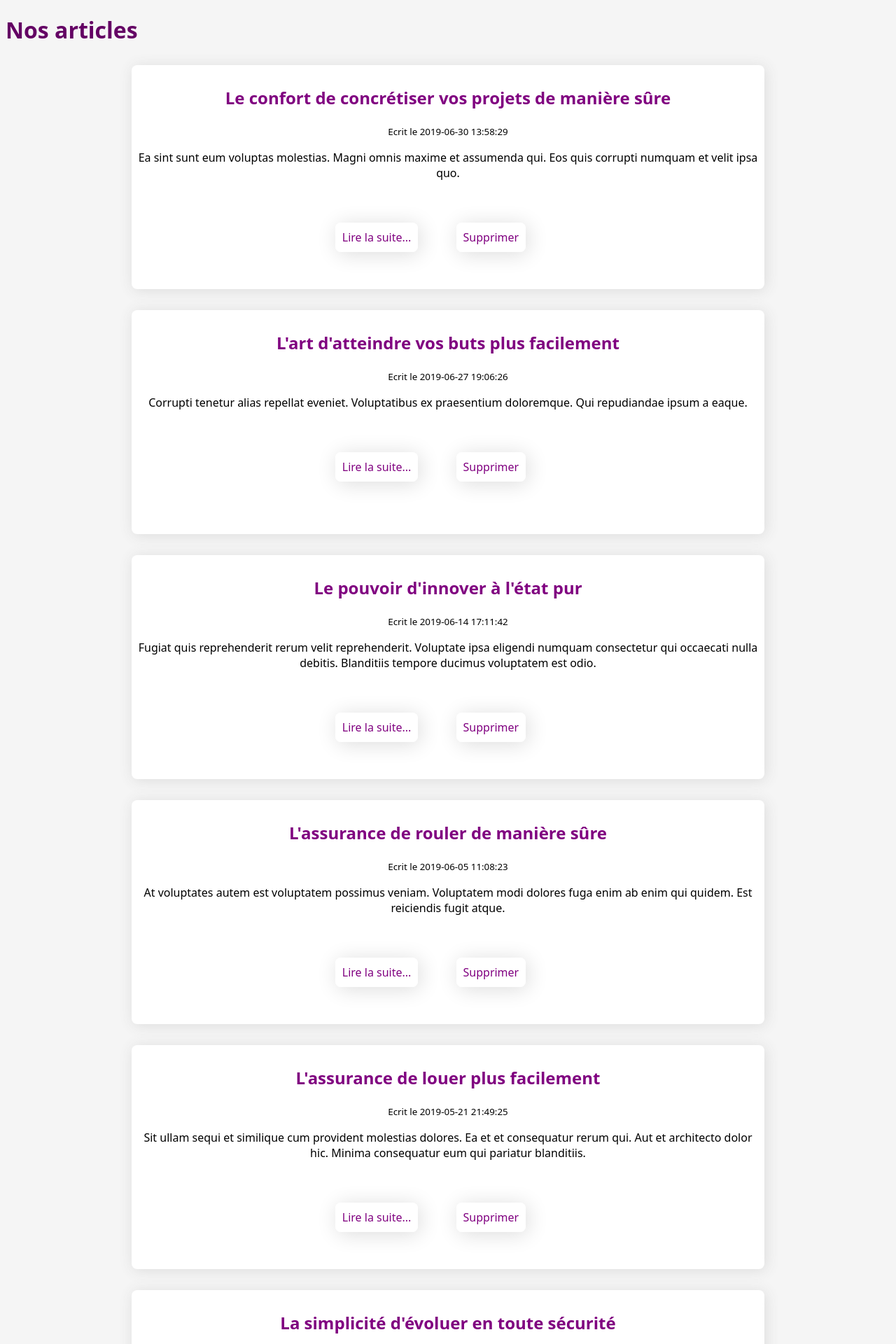
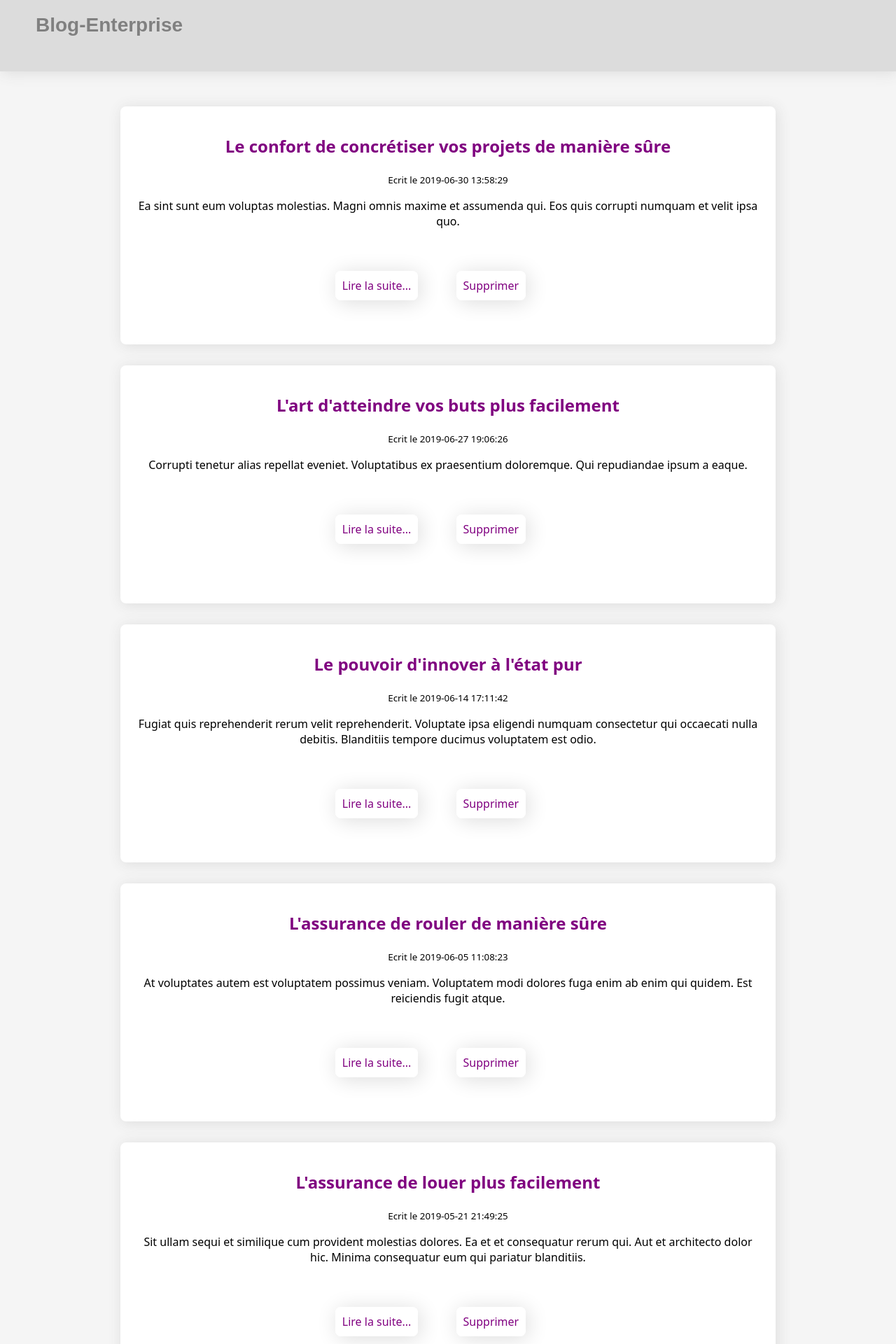
Before and after one commit to Seb88360/final, a PHP site: page / in a window 1280 px wide. Shown: the top 1920 px of the page at 70% size. Run offline with PHP 8.4, Linux system fonts and the light colour scheme; data comes from the database, SQL or seed files in the repository.

Commit message:
deuxieme commit

```diff
--- a/templates/articles/index.html.php
+++ b/templates/articles/index.html.php
@@ -1,11 +1,10 @@
-<h1>Nos articles</h1>
+<?php foreach ($articles as $article) : ?>
 
-
-<?php foreach ($articles as $article) : ?>
     <div id="blocArticle">
         <h2><?= $article['title'] ?></h2>
         <small>Ecrit le <?= $article['created_at'] ?></small>
         <p><?= $article['introduction'] ?></p>
+
         <div id="divLireSupp">
             <a class="lireSupp" href="index.php?controller=article&task=show&id=<?= $article['id'] ?>">Lire la suite...</a>
             <a class="lireSupp" href="index.php?controller=article&task=delete&id=<?= $article['id'] ?>" onclick="return window.confirm(`Êtes vous sur de vouloir supprimer cet article ?!`)">Supprimer</a>
--- a/templates/layout.html.php
+++ b/templates/layout.html.php
@@ -7,8 +7,13 @@
     <meta http-equiv="X-UA-Compatible" content="ie=edge">
 
     <link rel="stylesheet" href="templates/style.css">
-    <title>Mon superbe blog - <?= $pageTitle ?></title>
+    <title>Blog Entreprise - <?= $pageTitle ?></title>
 </head>
+
+<header>
+    <a href="index.php"><h1 id="h1Header">Blog-Enterprise</h1></a>
+
+</header>
 
 <body>
     <?= $pageContent ?>
--- a/templates/style.css
+++ b/templates/style.css
@@ -1,10 +1,27 @@
+header{
+    height: 100px;
+    background-color: rgb(220, 220, 220);
+    margin-bottom: 50px;
+    border: 1px solid rgb(220, 220, 220);
+    box-shadow: 2px 2px 20px rgb(220, 220, 220);
+}
+header a{
+    text-decoration: none;
+}
 body{
+    margin: 0;
+    padding: 0;
     font-family: system-ui, -apple-system, BlinkMacSystemFont, 'Segoe UI', Roboto, Oxygen, Ubuntu, Cantarell, 'Open Sans', 'Helvetica Neue', sans-serif;
     background-color: whitesmoke;
 }
+#h1Header{
+    color: grey;
+    padding-left: 50px;
+    font-family: Arial;
+    font-size: 28px;
+}
 h1{
     color: rgb(100, 1, 100);
-    height: 50px;
 }
 h2{
     color: purple;
@@ -24,7 +41,7 @@ h3{
     width: 70%;
     margin-bottom: 30px;
     height: 300px;
-    padding: 10px 10px;
+    padding: 20px 20px;
     box-shadow: 2px 2px 20px rgb(220, 220, 220);
 }
 #divLireSupp{
@@ -56,8 +73,8 @@ h3{
     border-radius: 8px;
     width: 90%;
     margin-bottom: 30px;
-    height: 500px;
-    padding: 10px 10px;
+    height: 600px;
+    padding: 20px 20px;
     box-shadow: 2px 2px 20px rgb(220, 220, 220);
 }
 
@@ -65,11 +82,13 @@ h3{
 form{
     background-color: white;
     margin: auto;
+    margin-top: 50px;
+    margin-bottom: 50px;
     text-align: center;
     border-radius: 8px;
     box-shadow: 1px 1px 5px rgb(220, 220, 220);
     padding: 10px 10px;
-    width: 70%;
+    width: 40%;
 }
 input{
     border-radius: 8px;
```
Also changed, not shown: Assets/MCD.jpg (deleted).
